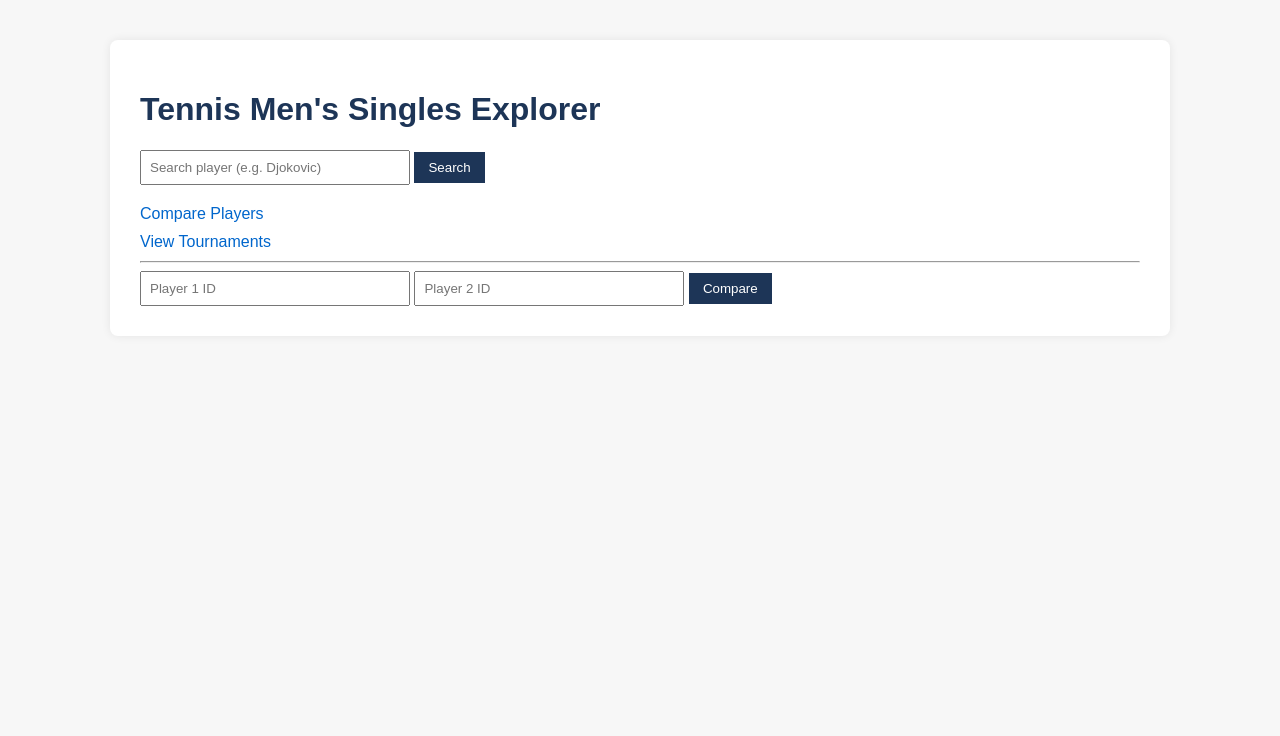
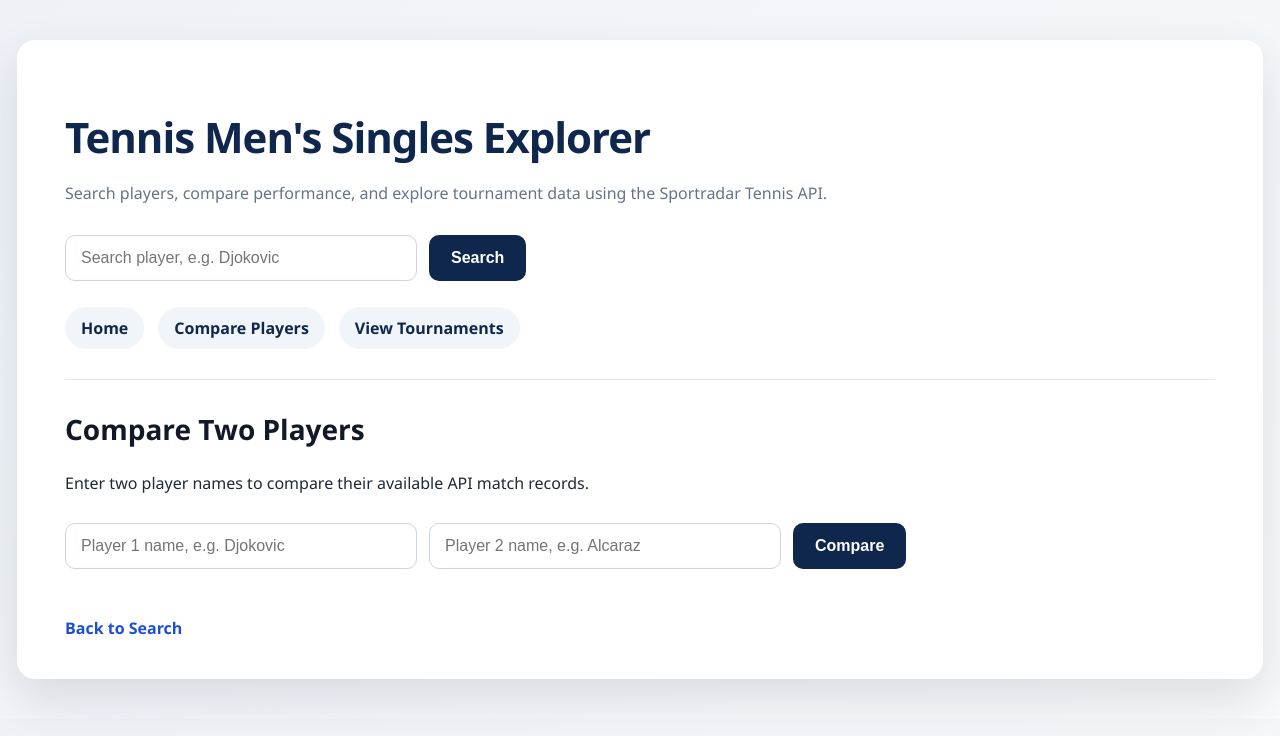
Before and after one commit to Joe578687/oim3640, a Flask app: page /compare in a window 1280 px wide. Shown: the top 736 px of the page. Run offline with Flask 3, Linux system fonts and the light colour scheme.

Commit message:
updates on the app by improving functions such as aesthetic of the page and improved and debug of functions such as comparing players, also classified tournaments into different categories

```diff
--- a/Projects/project 4/app.py
+++ b/Projects/project 4/app.py
@@ -54,45 +54,87 @@ def player_detail(player_id):
 
 @app.route("/compare")
 def compare():
-    player1 = request.args.get("player1", "")
-    player2 = request.args.get("player2", "")
+    player1_name = request.args.get("player1", "")
+    player2_name = request.args.get("player2", "")
 
     data = None
+    error = None
 
-    if player1 and player2:
-        def calculate_record(player_id):
-            matches = get_player_matches(player_id)
-            wins = 0
-            losses = 0
+    if player1_name and player2_name:
+        player1_results = search_players(player1_name)
+        player2_results = search_players(player2_name)
 
-            for match in matches:
-                winner_id = match.get("sport_event_status", {}).get("winner_id", "")
+        if not player1_results or not player2_results:
+            error = "One or both players could not be found. Try using last names like Djokovic, Alcaraz, Sinner, or Zverev."
+        else:
+            player1 = player1_results[0]
+            player2 = player2_results[0]
 
-                if winner_id == player_id:
-                    wins += 1
-                elif winner_id:
-                    losses += 1
+            def calculate_record(player):
+                player_id = player["id"]
+                matches = get_player_matches(player_id)
 
-            total = wins + losses
-            win_rate = round((wins / total) * 100, 2) if total > 0 else 0
-            return wins, losses, win_rate
+                wins = 0
+                losses = 0
 
-        p1_wins, p1_losses, p1_rate = calculate_record(player1)
-        p2_wins, p2_losses, p2_rate = calculate_record(player2)
+                for match in matches:
+                    winner_id = match.get("sport_event_status", {}).get("winner_id", "")
 
-        data = {
-            "player1": {"id": player1, "wins": p1_wins, "losses": p1_losses, "win_rate": p1_rate},
-            "player2": {"id": player2, "wins": p2_wins, "losses": p2_losses, "win_rate": p2_rate}
-        }
+                    if winner_id == player_id:
+                        wins += 1
+                    elif winner_id:
+                        losses += 1
 
-    return render_template("compare.html", data=data)
+                total = wins + losses
+                win_rate = round((wins / total) * 100, 2) if total > 0 else 0
+
+                return {
+                    "name": player.get("name", "Unknown"),
+                    "id": player_id,
+                    "wins": wins,
+                    "losses": losses,
+                    "win_rate": win_rate
+                }
+
+            data = {
+                "player1": calculate_record(player1),
+                "player2": calculate_record(player2)
+            }
+
+    return render_template(
+        "compare.html",
+        data=data,
+        error=error,
+        player1_name=player1_name,
+        player2_name=player2_name
+    )
 
 
 @app.route("/tournaments")
 def tournaments():
     year = request.args.get("year", "")
     tournaments = get_tournaments(year=year)
-    return render_template("tournaments.html", year=year, tournaments=tournaments)
+
+    grouped_tournaments = {}
+
+    for t in tournaments:
+        group_name = (
+            t.get("country")
+            or t.get("category", {}).get("name")
+            or t.get("gender")
+            or "Other / Unknown"
+        )
+
+        if group_name not in grouped_tournaments:
+            grouped_tournaments[group_name] = []
+
+        grouped_tournaments[group_name].append(t)
+
+    return render_template(
+        "tournaments.html",
+        year=year,
+        grouped_tournaments=grouped_tournaments
+    )
 
 
 if __name__ == "__main__":
--- a/Projects/project 4/templates/base.html
+++ b/Projects/project 4/templates/base.html
@@ -4,98 +4,212 @@
     <title>Tennis Men's Singles Explorer</title>
 
     <style>
-        body{
-            font-family: Arial, sans-serif;
-            margin:40px;
-            background:#f7f7f7;
+        body {
+            margin: 0;
+            font-family: "Segoe UI", Arial, sans-serif;
+            background: linear-gradient(135deg, #eef2f7, #f8fafc);
+            color: #1f2937;
         }
 
-        h1{
-            color:#1d3557;
+        .container {
+            max-width: 1150px;
+            margin: 40px auto;
+            background: #ffffff;
+            padding: 40px 48px;
+            border-radius: 18px;
+            box-shadow: 0 20px 50px rgba(15, 23, 42, 0.12);
         }
 
-        a{
-            color:#0066cc;
-            text-decoration:none;
+        h1 {
+            font-size: 42px;
+            margin-bottom: 8px;
+            color: #0f274d;
+            letter-spacing: -1px;
         }
 
-        a:hover{
-            text-decoration:underline;
+        h2 {
+            margin-top: 30px;
+            color: #111827;
+            font-size: 28px;
         }
 
-        input{
-            padding:8px;
-            width:250px;
+        h3 {
+            margin-top: 32px;
+            color: #0f274d;
         }
 
-        button{
-            padding:8px 14px;
-            background:#1d3557;
-            color:white;
-            border:none;
-            cursor:pointer;
+        p {
+            line-height: 1.6;
+            font-size: 16px;
         }
 
-        button:hover{
-            background:#457b9d;
+        .subtitle {
+            color: #64748b;
+            margin-bottom: 28px;
         }
 
-        table{
-            border-collapse:collapse;
-            width:100%;
-            background:white;
-            margin-top:20px;
+        form {
+            display: flex;
+            gap: 12px;
+            margin: 26px 0;
+            flex-wrap: wrap;
         }
 
-        th{
-            background:#1d3557;
-            color:white;
+        input {
+            padding: 13px 15px;
+            width: 320px;
+            border: 1px solid #cbd5e1;
+            border-radius: 10px;
+            font-size: 16px;
+            outline: none;
         }
 
-        th, td{
-            padding:10px;
-            border:1px solid #ddd;
-            text-align:left;
+        input:focus {
+            border-color: #1d4ed8;
+            box-shadow: 0 0 0 3px rgba(29, 78, 216, 0.15);
         }
 
-        .container{
-            max-width:1000px;
-            margin:auto;
-            background:white;
-            padding:30px;
-            border-radius:8px;
-            box-shadow:0 0 10px rgba(0,0,0,.08);
+        button {
+            padding: 13px 22px;
+            background: #0f274d;
+            color: white;
+            border: none;
+            border-radius: 10px;
+            font-size: 16px;
+            font-weight: 600;
+            cursor: pointer;
+            transition: 0.2s;
         }
 
-        .nav-links{
-            margin-top:20px;
+        button:hover {
+            background: #1d4ed8;
+            transform: translateY(-1px);
         }
 
-        .nav-links a{
-            display:block;
-            margin-bottom:10px;
+        .nav-links {
+            display: flex;
+            gap: 14px;
+            margin: 22px 0 30px;
+            flex-wrap: wrap;
+        }
+
+        .nav-links a {
+            padding: 10px 16px;
+            background: #f1f5f9;
+            color: #0f274d;
+            border-radius: 999px;
+            font-weight: 600;
+            text-decoration: none;
+            transition: 0.2s;
+        }
+
+        .nav-links a:hover {
+            background: #dbeafe;
+            color: #1d4ed8;
+        }
+
+        hr {
+            border: none;
+            height: 1px;
+            background: #e2e8f0;
+            margin: 28px 0;
+        }
+
+        table {
+            border-collapse: collapse;
+            width: 100%;
+            background: white;
+            margin-top: 22px;
+            border-radius: 14px;
+            overflow: hidden;
+            box-shadow: 0 8px 24px rgba(15, 23, 42, 0.08);
+        }
+
+        th {
+            background: #0f274d;
+            color: white;
+            font-weight: 600;
+            text-transform: uppercase;
+            font-size: 13px;
+            letter-spacing: 0.5px;
+        }
+
+        th, td {
+            padding: 14px 16px;
+            border-bottom: 1px solid #e5e7eb;
+            text-align: left;
+        }
+
+        tr:hover td {
+            background: #f8fafc;
+        }
+
+        a {
+            color: #1d4ed8;
+            text-decoration: none;
+            font-weight: 600;
+        }
+
+        a:hover {
+            text-decoration: underline;
+        }
+
+        img {
+            max-width: 100%;
+            border-radius: 12px;
+            margin: 20px 20px 20px 0;
+            background: white;
+            padding: 10px;
+            box-shadow: 0 8px 24px rgba(15, 23, 42, 0.08);
+        }
+
+        .stats-card {
+            display: flex;
+            gap: 18px;
+            flex-wrap: wrap;
+            margin: 24px 0;
+        }
+
+        .stat-box {
+            background: #f8fafc;
+            padding: 18px 22px;
+            border-radius: 14px;
+            border: 1px solid #e2e8f0;
+            min-width: 140px;
+        }
+
+        .stat-box strong {
+            display: block;
+            color: #64748b;
+            font-size: 14px;
+            margin-bottom: 6px;
+        }
+
+        .stat-box span {
+            font-size: 28px;
+            font-weight: 700;
+            color: #0f274d;
         }
     </style>
-
 </head>
 
 <body>
-
     <div class="container">
-
         <h1>Tennis Men's Singles Explorer</h1>
+        <p class="subtitle">Search players, compare performance, and explore tournament data using the Sportradar Tennis API.</p>
 
         <form action="/" method="get">
             <input
                 type="text"
                 name="q"
-            placeholder="Search player (e.g. Djokovic)"
+                placeholder="Search player, e.g. Djokovic"
                 value="{{ query if query else '' }}"
             >
             <button type="submit">Search</button>
         </form>
 
         <div class="nav-links">
+            <a href="/">Home</a>
             <a href="/compare">Compare Players</a>
             <a href="/tournaments">View Tournaments</a>
         </div>
@@ -104,8 +218,6 @@
 
         {% block content %}
         {% endblock %}
-
     </div>
-
 </body>
 </html>
--- a/Projects/project 4/templates/compare.html
+++ b/Projects/project 4/templates/compare.html
@@ -2,15 +2,65 @@
 
 {% block content %}
 
-<form>
-<input name="player1" placeholder="Player 1 ID">
-<input name="player2" placeholder="Player 2 ID">
-<button>Compare</button>
+<h2>Compare Two Players</h2>
+
+<p>Enter two player names to compare their available API match records.</p>
+
+<form action="/compare" method="get">
+    <input
+        type="text"
+        name="player1"
+        placeholder="Player 1 name, e.g. Djokovic"
+        value="{{ player1_name if player1_name else '' }}"
+    >
+
+    <input
+        type="text"
+        name="player2"
+        placeholder="Player 2 name, e.g. Alcaraz"
+        value="{{ player2_name if player2_name else '' }}"
+    >
+
+    <button type="submit">Compare</button>
 </form>
 
-{% if data %}
-<p>Player 1 Win Rate: {{data.player1.win_rate}}%</p>
-<p>Player 2 Win Rate: {{data.player2.win_rate}}%</p>
+{% if error %}
+    <p style="color:red;"><strong>{{ error }}</strong></p>
 {% endif %}
 
+{% if data %}
+
+<h3>Comparison Results</h3>
+
+<table>
+    <tr>
+        <th>Player</th>
+        <th>Wins</th>
+        <th>Losses</th>
+        <th>Win Rate</th>
+        <th>Profile</th>
+    </tr>
+
+    <tr>
+        <td>{{ data.player1.name }}</td>
+        <td>{{ data.player1.wins }}</td>
+        <td>{{ data.player1.losses }}</td>
+        <td>{{ data.player1.win_rate }}%</td>
+        <td><a href="/player/{{ data.player1.id }}">View Player</a></td>
+    </tr>
+
+    <tr>
+        <td>{{ data.player2.name }}</td>
+        <td>{{ data.player2.wins }}</td>
+        <td>{{ data.player2.losses }}</td>
+        <td>{{ data.player2.win_rate }}%</td>
+        <td><a href="/player/{{ data.player2.id }}">View Player</a></td>
+    </tr>
+</table>
+
+{% endif %}
+
+<br>
+<a href="/">Back to Search</a>
+
 {% endblock %}
```
Also changed, not shown: Projects/project 4/templates/player.html (+41 -27 lines), Projects/project 4/templates/tournaments.html (+7 -1 lines). Lines whose indentation alone changed are shown as unchanged.
